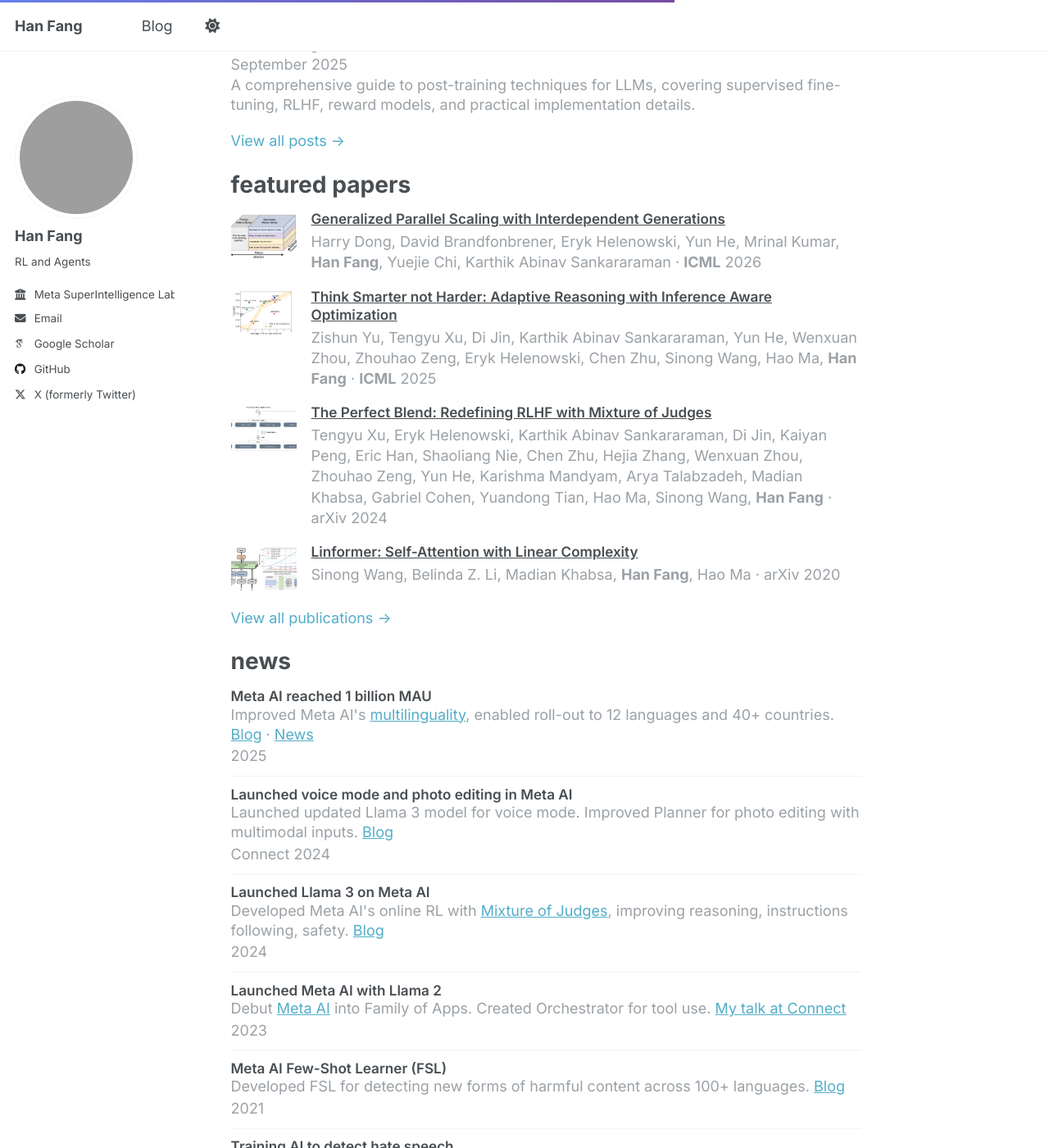
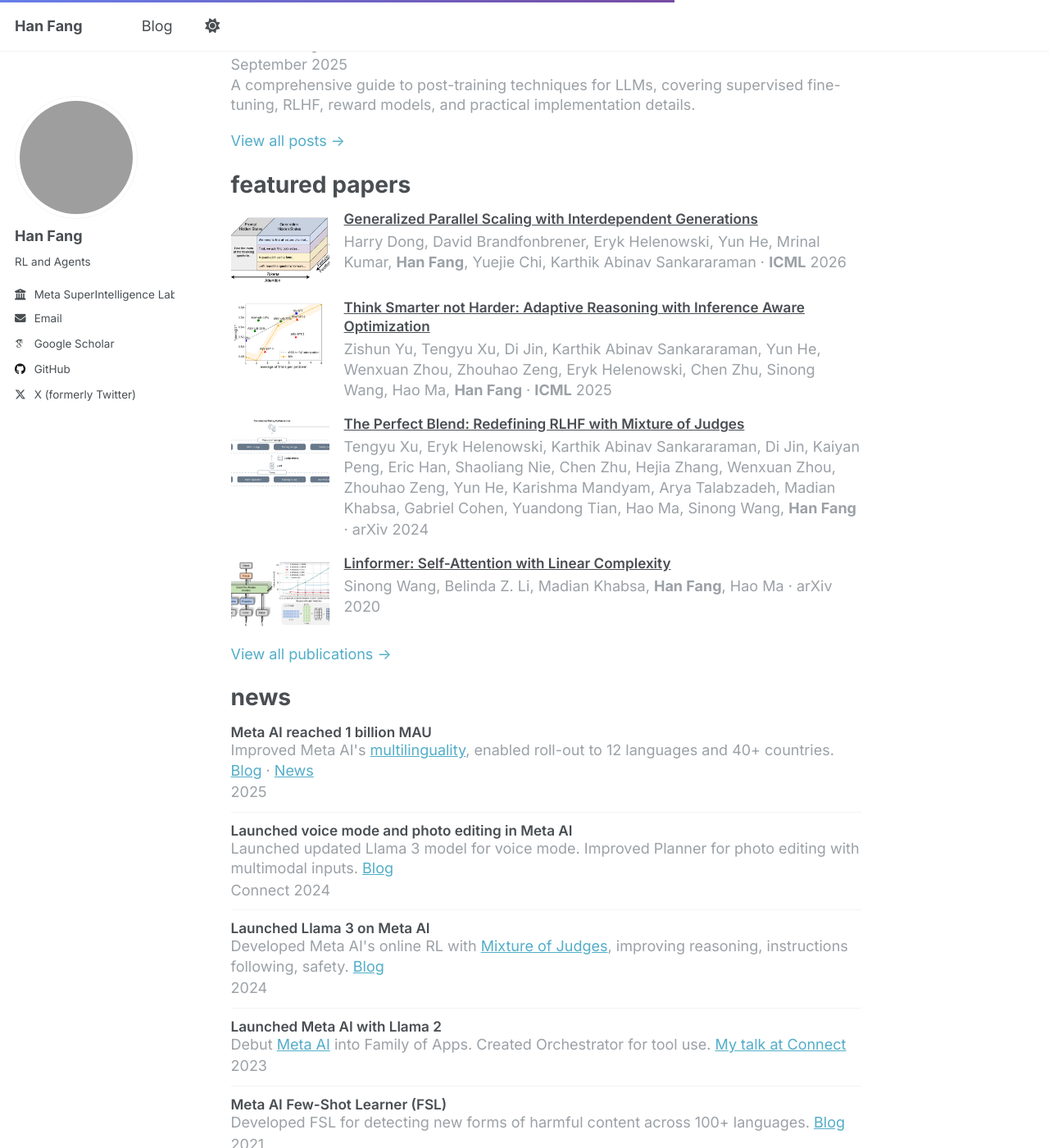
Before and after one commit to hanfang/hanfang.github.io, a Jekyll site: the page built from _pages/about.md, in a window 1280 px wide and 1400 px high, scrolled down 725 px. Shown: the whole window at 82% size. Built offline with Jekyll 4.4.1, drawn with Linux system fonts in a browser that asks for light colours; some web fonts are replaced.

Commit message:
Make paper thumbnails bigger (120x90)
Co-Authored-By: Claude Opus 4.5 <noreply@anthropic.com>

```diff
--- a/assets/css/custom.scss
+++ b/assets/css/custom.scss
@@ -234,8 +234,8 @@ img.author__avatar {
 }
 
 .paper-thumb {
-  width: 80px;
-  height: 60px;
+  width: 120px;
+  height: 90px;
   object-fit: cover;
   border-radius: 4px;
   flex-shrink: 0;
@@ -270,8 +270,8 @@ img.author__avatar {
 
 @media screen and (max-width: 600px) {
   .paper-thumb {
-    width: 60px;
-    height: 45px;
+    width: 80px;
+    height: 60px;
   }
 }
 
```
